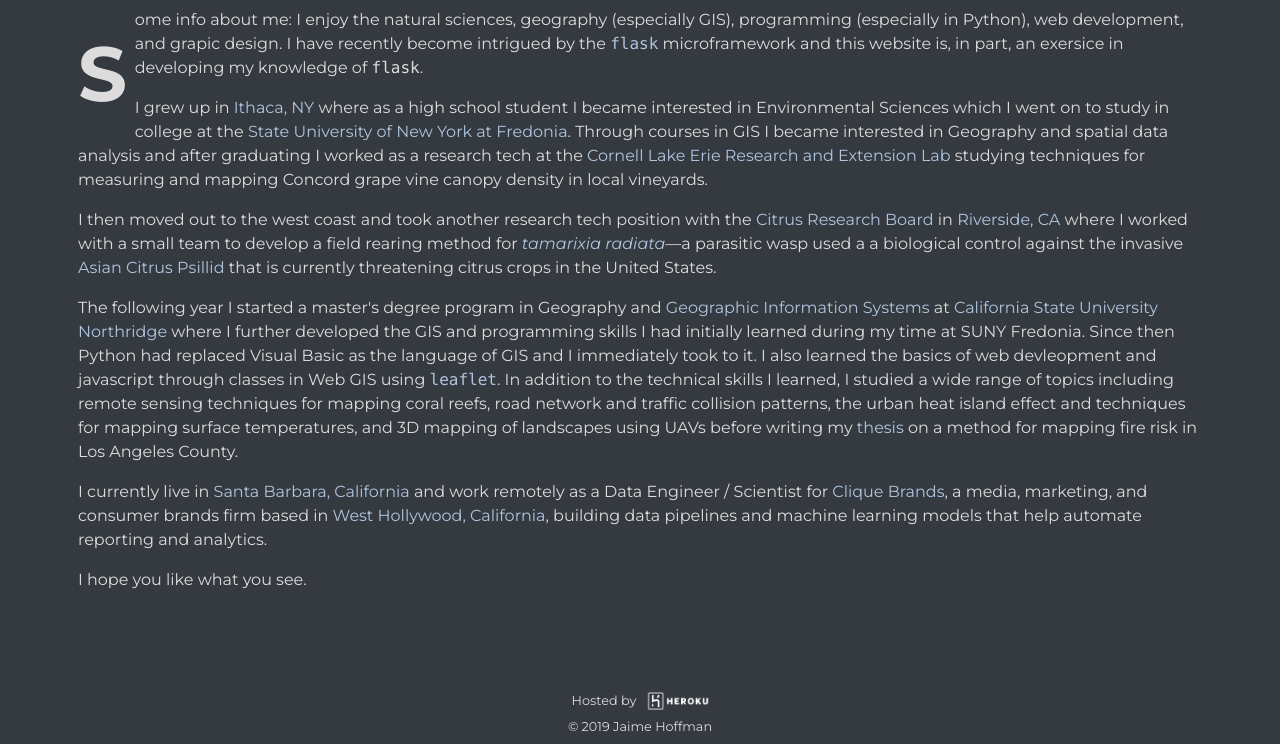
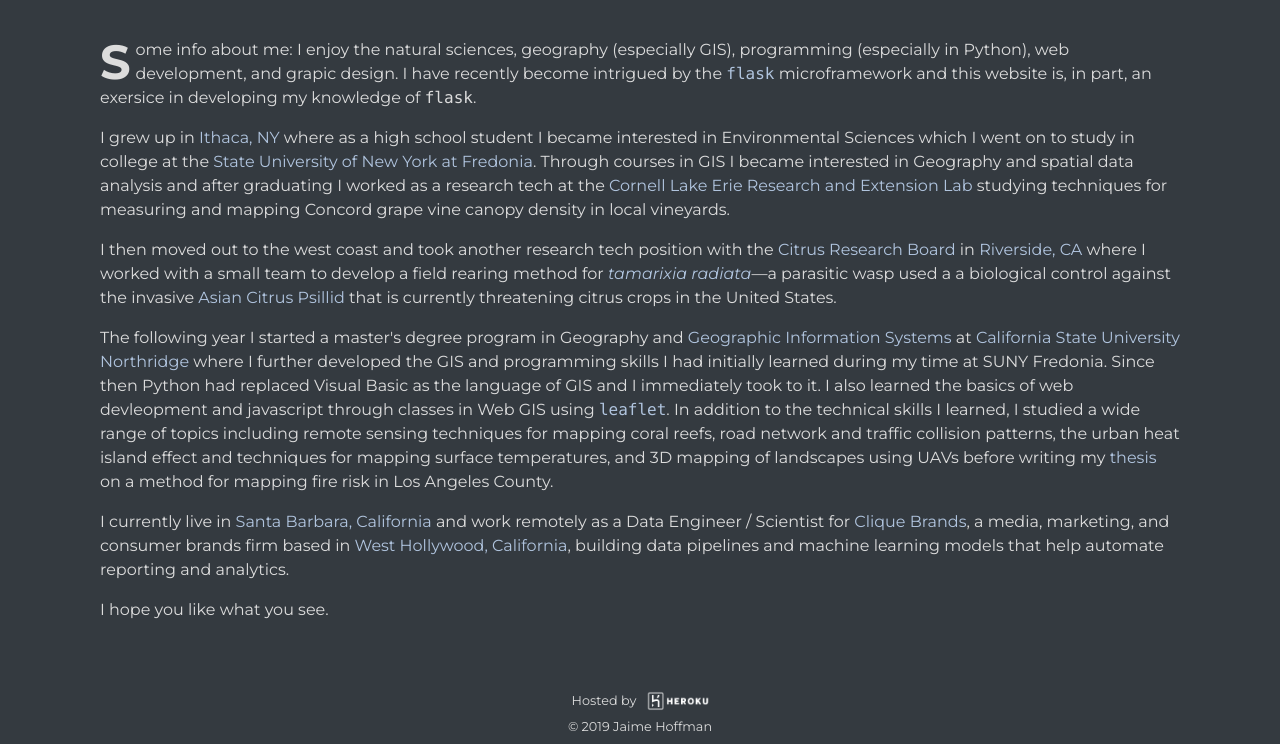
Before and after one commit to JSTHoffman/jsth, a Flask app: page /about in a window 1280 px wide. Shown: the part 56-800 px from the top of the page. Run offline with Flask 2, Linux system fonts and the light colour scheme; some libraries are stand-ins or nearby versions.

Commit message:
Better about page styling.

```diff
--- a/jsth/static/css/about.css
+++ b/jsth/static/css/about.css
@@ -1,7 +1,7 @@
-.drop-cap:first-letter {
+.drop-cap:first-child:first-letter {
   float: left;
-  font-size: 4.8em;
+  font-size: 300%;
   font-weight: bold;
-  text-transform: capitalize;
   padding: 0.1em 0.1em 0.1em 0;
+  line-height: 0.8em;
 }
--- a/jsth/templates/about.html
+++ b/jsth/templates/about.html
@@ -10,7 +10,9 @@
 {% block nav_menu_item_link_about %}active{% endblock %}
 
 {% block main_content %}
-  <div class="container p-2">
+  <div class="container h-100">
+    <div class="row-12 d-flex align-items-center h-100">
+      <div class="col-12">
         <p class="drop-cap">
           Some info about me: I enjoy the natural sciences, geography (especially GIS),
           programming (especially in Python), web development, and grapic design. I have recently
@@ -62,4 +64,6 @@
           I hope you like what you see.
         </p>
       </div>
+    </div>
+  </div>
 {% endblock %}
```
Lines whose indentation alone changed are shown as unchanged.
